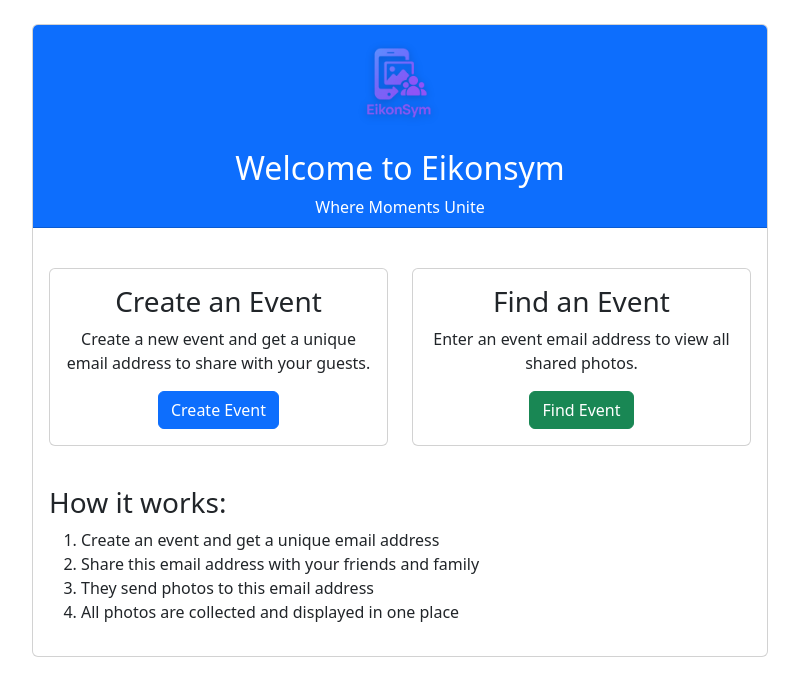
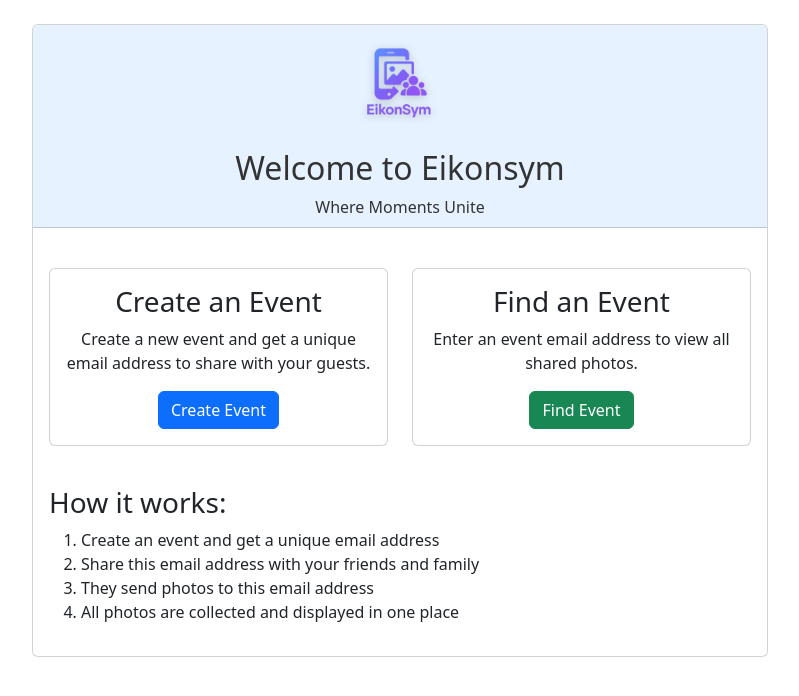
Before and after one commit to DG1001/Eikonsym, a Flask app: page / in a window 1280 px wide. Shown: the part 56-752 px from the top of the page, without its empty margins (240-1039 px from the left). Run offline with Flask 3, Linux system fonts and the light colour scheme.

Commit message:
style: lighten welcome card background color for better visibility

```diff
--- a/templates/index.html
+++ b/templates/index.html
@@ -4,7 +4,7 @@
 <div class="row justify-content-center">
     <div class="col-md-8">
         <div class="card">
-            <div class="card-header bg-primary text-white">
+            <div class="card-header" style="background-color: #e6f2ff; color: #333;">
                 <div class="text-center">
                     <img src="/static/eikonsym_icon-512.png" height="100" width="100" class="mb-3 home-logo" alt="Eikonsym Logo">
                     <h2>Welcome to Eikonsym</h2>
```
